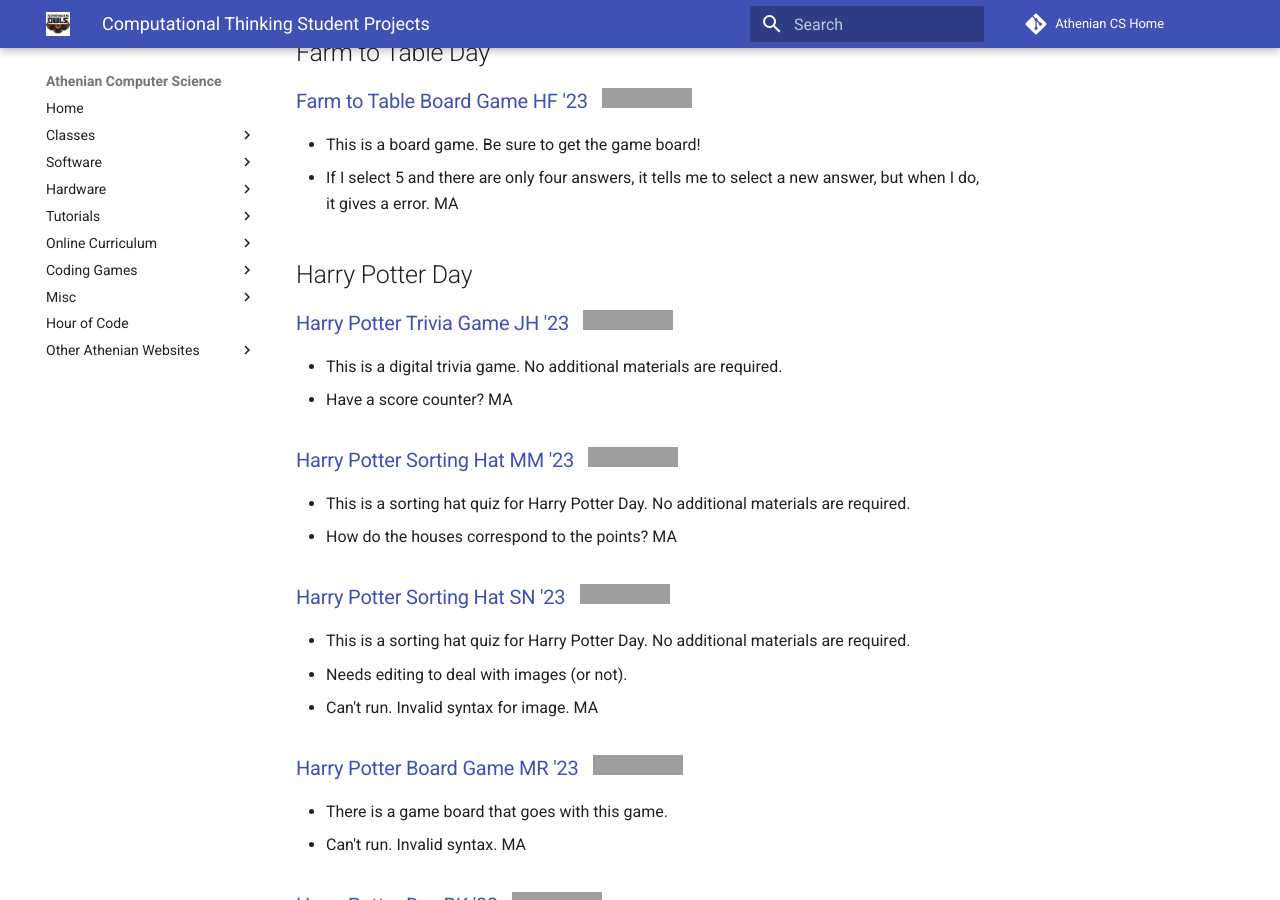
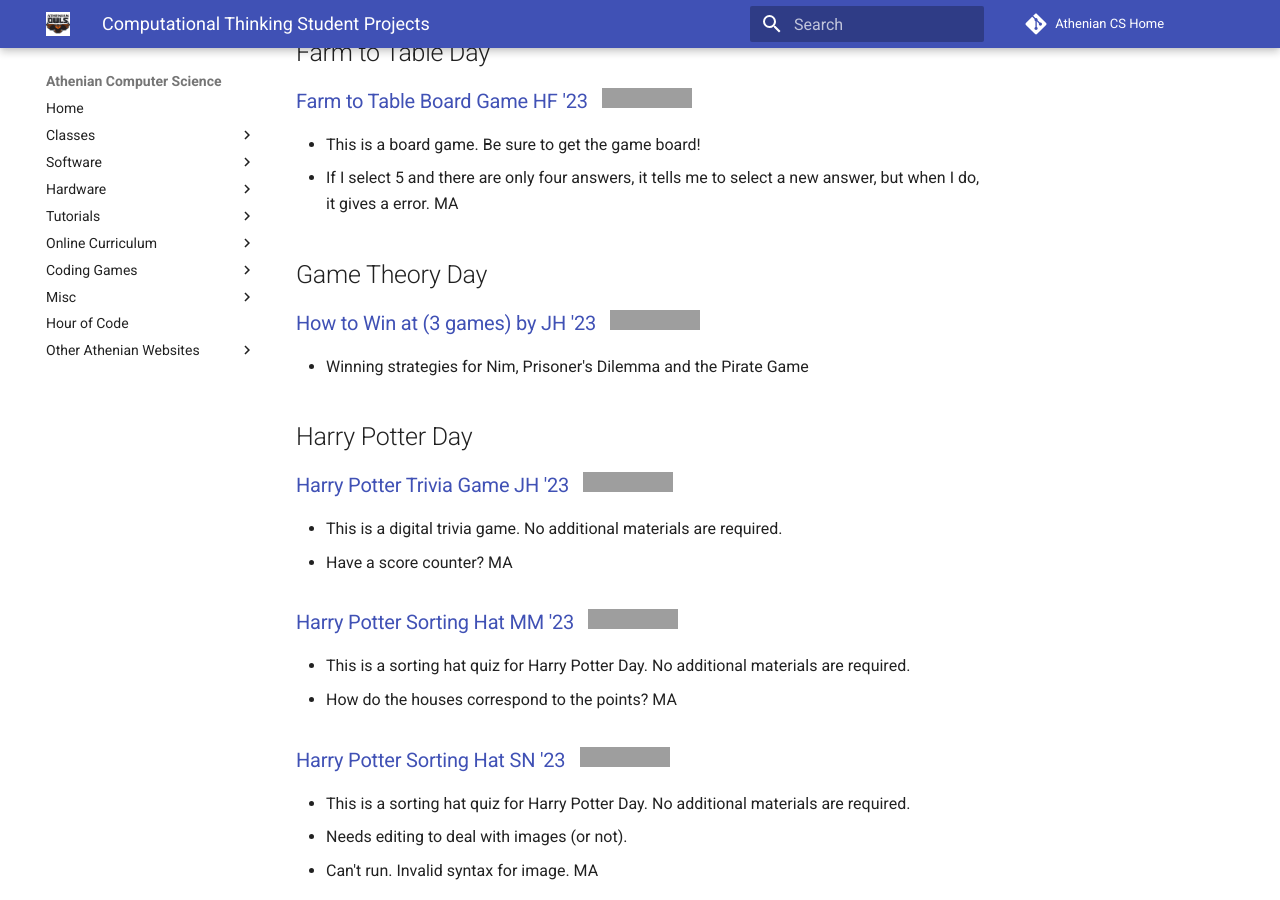
Before and after one commit to athenian-computational-thinking/athenian-cs-mkdocs, an MkDocs documentation site: the page built from docs/ct-projects.md, in a window 1280 px wide and 900 px high, scrolled down 2049 px. Built offline with MkDocs 1.6.1 and Material for MkDocs 9.7.7, drawn with Linux system fonts in a browser that asks for light colours; comment, search, counter and statistics services are not loaded; grey boxes are pictures that could not be loaded.

Commit message:
Update ct-projects.md

```diff
--- a/docs/ct-projects.md
+++ b/docs/ct-projects.md
@@ -56,6 +56,11 @@ nine correct will return a score of 8/10. Also, it's possible to go into negativ
 ### [Farm to Table Board Game HF '23](https://github.com/athenian-ct-projects/Farm-to-Table-Day-HF) &nbsp; [![Run on Repl.it](https://repl.it/badge/github/athenian-ct-projects/Farm-to-Table-Day-HF)](https://repl.it/github/athenian-ct-projects/Farm-to-Table-Day-HF)
 * This is a board game. Be sure to get the game board!
 * If I select 5 and there are only four answers, it tells me to select a new answer, but when I do, it gives a error. MA
+
+## Game Theory Day
+
+### [How to Win at (3 games) by JH '23](https://github.com/athenian-ct-projects/Game-Theory-Day-JH) &nbsp; [![Run on Repl.it](https://repl.it/badge/github/athenian-ct-projects/Game-Theory-Day-JH)](https://repl.it/github/athenian-ct-projects/Game-Theory-Day-JH)
+* Winning strategies for Nim, Prisoner's Dilemma and the Pirate Game
 
 ## Harry Potter Day
 
```
